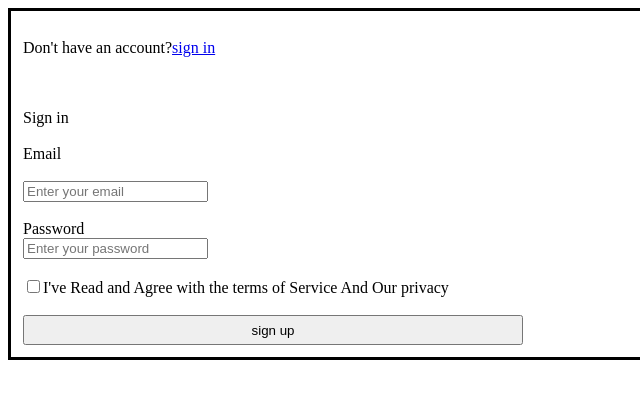
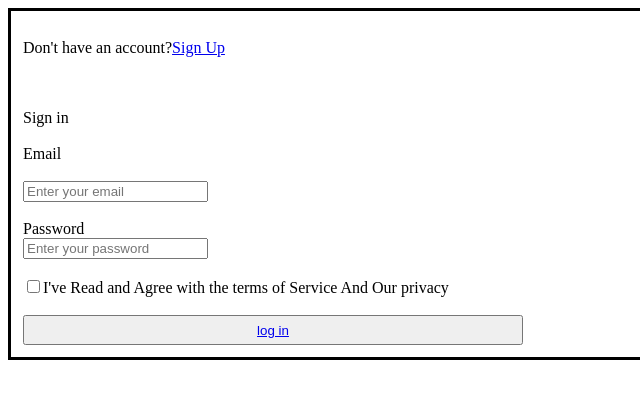
Before and after one commit to Daisy-che/PEPE, a plain HTML site: page INDEX.html in a window 1280 px wide. Shown: the full height of the page, 0-640 px from the left. Drawn offline with Linux system fonts and the light colour scheme.

Commit message:
added links

```diff
--- a/INDEX.html
+++ b/INDEX.html
@@ -26,7 +26,7 @@
 </head>
 <body>
     <form id="form">
-<p>Don't have an account?<a href="/index.html">sign in</a></p>
+<p>Don't have an account?<a href="/Index.html">Sign Up</a></p>
 <br/>
 <br/>
 Sign in
@@ -46,7 +46,7 @@ Sign in
     <input type="checkbox" >I've Read and Agree with the terms of Service And Our privacy
     <br/>
     <br/>
-    <button style="height: 30px;width: 500px;">sign up</button>
+    <button style="height: 30px;width: 500px;"><a href="/index.html">log in</a></button>
 
 
 
```
Also changed, not shown: Index.html (+2 -2 lines).
